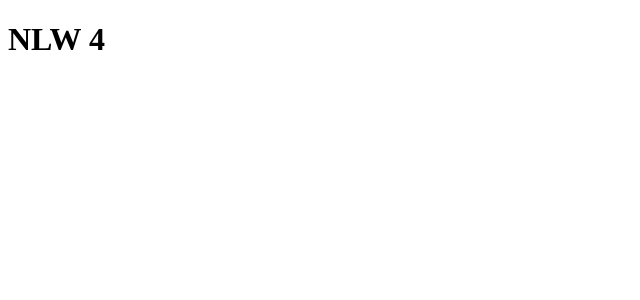
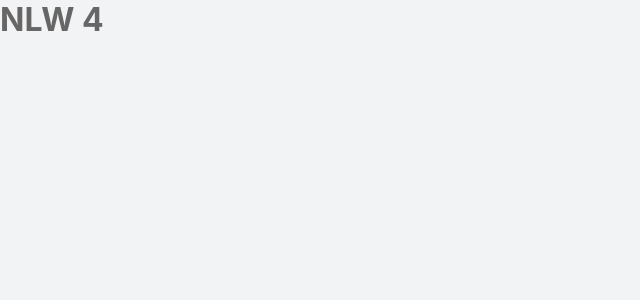
Before and after one commit to rebecasouza/moveit_react, a React (Create React App) app in the folder web/: page / in a window 1280 px wide. Shown: the top 300 px of the page, without its empty margins (0-640 px from the left). Built offline with nearby package versions, Linux system fonts and the light colour scheme; the HTML template or start-up script is replaced by a standard one.

Commit message:
Adds global styles
Issue: #2

```diff
--- a/web/src/App.tsx
+++ b/web/src/App.tsx
@@ -1,5 +1,13 @@
+import React from "react";
+import GlobalStyles from "./assets/styles/global";
+
 function App() {
-  return <h1>NLW 4</h1>;
+  return (
+    <React.Fragment>
+      <GlobalStyles />
+      <h1>NLW 4</h1>
+    </React.Fragment>
+  );
 }
 
 export default App;
--- /dev/null
+++ b/web/src/assets/styles/global.ts
@@ -0,0 +1,38 @@
+import { createGlobalStyle } from "styled-components";
+import colors from "./colors";
+
+export default createGlobalStyle`
+  html {
+    @media(max-width: 1080px){
+      font-size: 93.75%;
+    }
+
+    @media(max-width: 720px){
+      font-size: 87.5%;
+    }
+  }
+
+   * {
+    margin: 0;
+    padding: 0;
+    box-sizing: border-box;
+  }
+
+  body {
+    background: ${colors.background};
+    color: ${colors.text};
+  }
+
+  body, input, textarea, button {
+    font: 400 1rem "Inter", sans-serif;
+  }
+
+  button {
+    cursor: pointer;
+  }
+
+  a {
+    color: inherit;
+    text-decoration: none;
+  }
+`;
```
